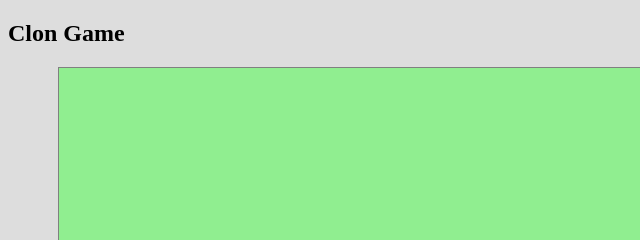
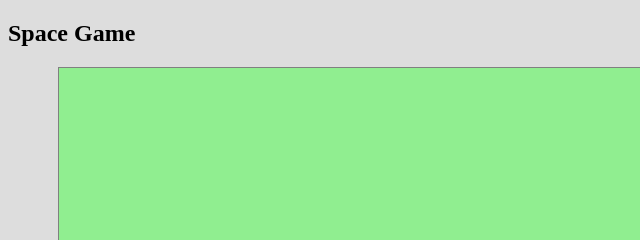
Before and after one commit to Mirsait/game_space, a plain HTML site: page index.html in a window 1280 px wide. Shown: the top 240 px of the page, 0-640 px from the left. Drawn offline with Linux system fonts and the light colour scheme.

Commit message:
Changed name

```diff
--- a/index.html
+++ b/index.html
@@ -2,12 +2,12 @@
 <html lang="en">
 <head>
 	<meta charset="UTF-8">
-	<title>Game</title>
+	<title>Space Game</title>
 	<link rel="stylesheet" href="style.css">
 	<script type="text/javascript" src="app.js"></script>
 </head>
 <body onLoad="draw();">
-	<h2>Clon Game<h2>
+	<h2>Space Game<h2>
 	<canvas id="canvas" width="800" height="600"></canvas>
 
 </body>
```
Also changed, not shown: 1 other file.
